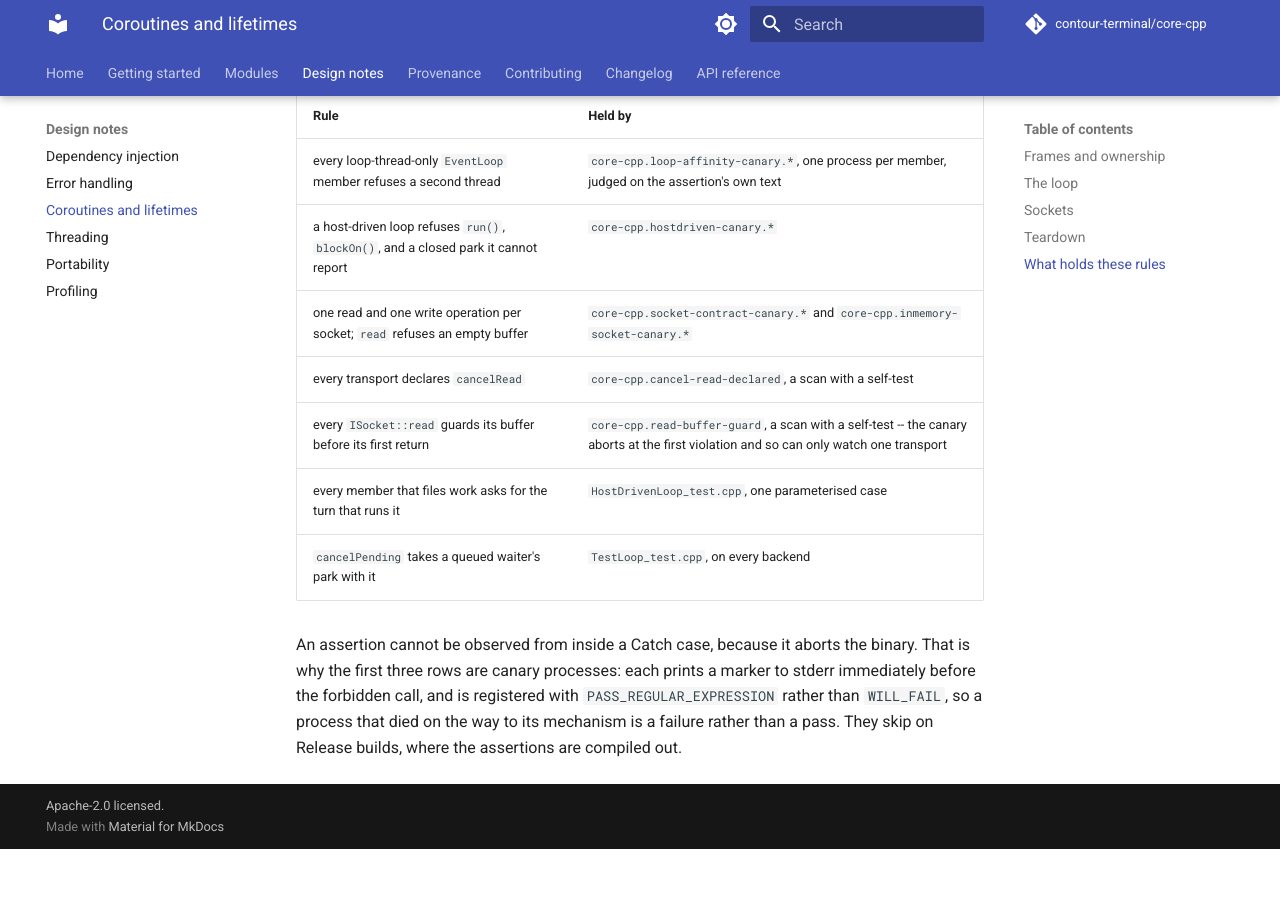
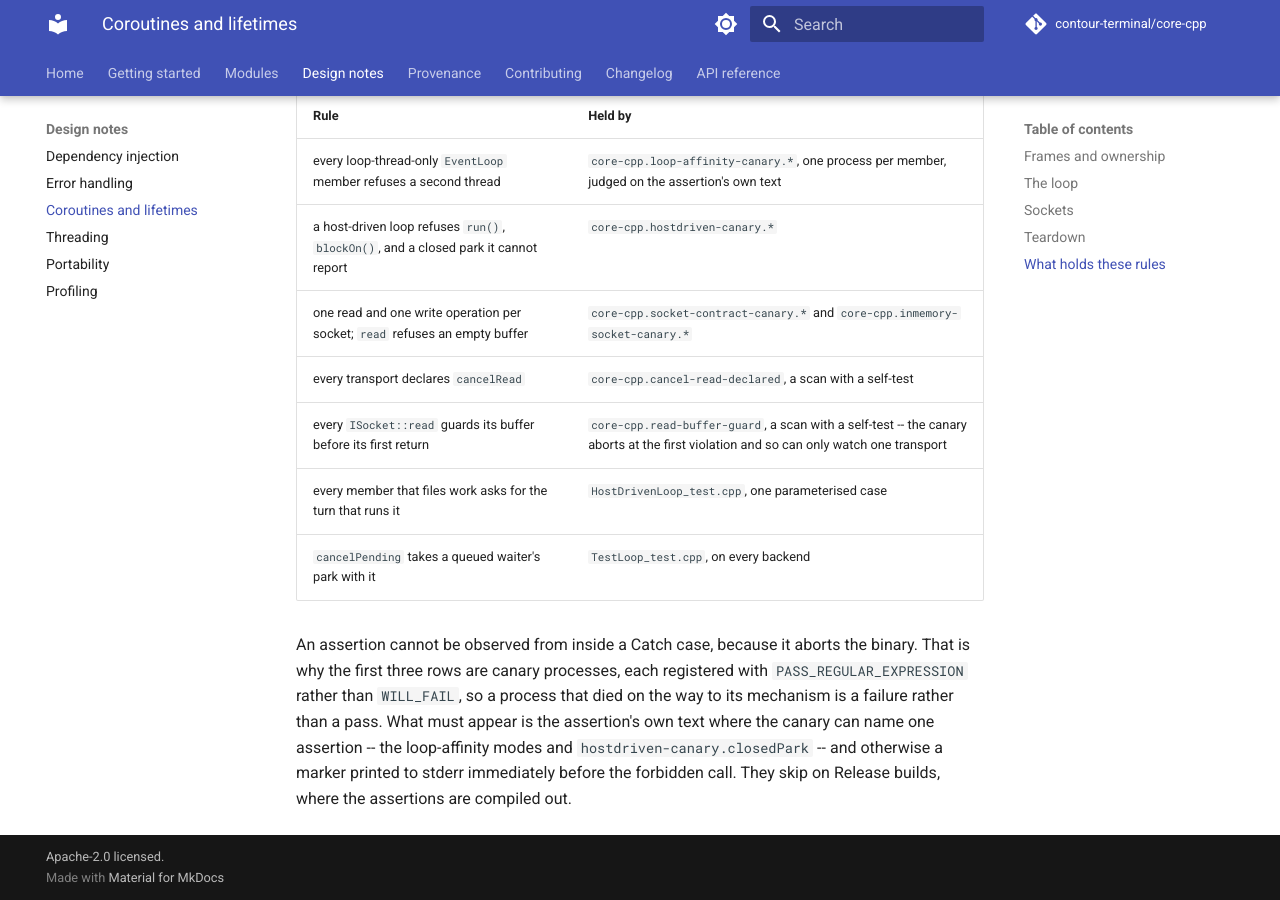
Before and after one commit to contour-terminal/core-cpp, an MkDocs documentation site: the page built from docs/design/coroutines-and-lifetimes.md, in a window 1280 px wide and 900 px high, scrolled down 3119 px. Built offline with MkDocs 1.6.1 and Material for MkDocs 9.7.7, drawn with Linux system fonts in a browser that asks for light colours; comment, search, counter and statistics services are not loaded; before the commit the page ends 3968 px from its top, so only the background shows below that.

Commit message:
docs: B13 review nits -- ParkId's figure, canary judging, two error-table rows
- ParkId.hpp repeated the issue's 99.4% (clang++ -H), which its own commit
  measured as 13% with clang++ -E (130,784 -> 113,503 lines). (N2)
- coroutines-and-lifetimes said every canary row is judged by a marker; the
  loop-affinity modes and closedPark are judged on the assertion's text. (N3)
- The error-table entry under Changed names the two rows that change more
  than a category: ETIMEDOUT on a PosixSocket read is Timeout, so
  isDeadlineExpiry() holds for it, and EINTR is Cancelled. (N5)
- check-text-encoding's docstring says its `double` pattern can match correct
  text, and that ALLOW is the way out. (N8)

Signed-off-by: Christian Parpart <christian@parpart.family>

```diff
--- a/docs/design/coroutines-and-lifetimes.md
+++ b/docs/design/coroutines-and-lifetimes.md
@@ -137,7 +137,9 @@ been watched refusing:
 | `cancelPending` takes a queued waiter's park with it | `TestLoop_test.cpp`, on every backend |
 
 An assertion cannot be observed from inside a Catch case, because it aborts the binary. That is why
-the first three rows are canary processes: each prints a marker to stderr immediately before the
-forbidden call, and is registered with `PASS_REGULAR_EXPRESSION` rather than `WILL_FAIL`, so a
-process that died on the way to its mechanism is a failure rather than a pass. They skip on Release
-builds, where the assertions are compiled out.
+the first three rows are canary processes, each registered with `PASS_REGULAR_EXPRESSION` rather
+than `WILL_FAIL`, so a process that died on the way to its mechanism is a failure rather than a
+pass. What must appear is the assertion's own text where the canary can name one assertion -- the
+loop-affinity modes and `hostdriven-canary.closedPark` -- and otherwise a marker printed to stderr
+immediately before the forbidden call. They skip on Release builds, where the assertions are
+compiled out.
```
Also changed, not shown: CHANGELOG.md (+6 -0 lines), 2 other files.
